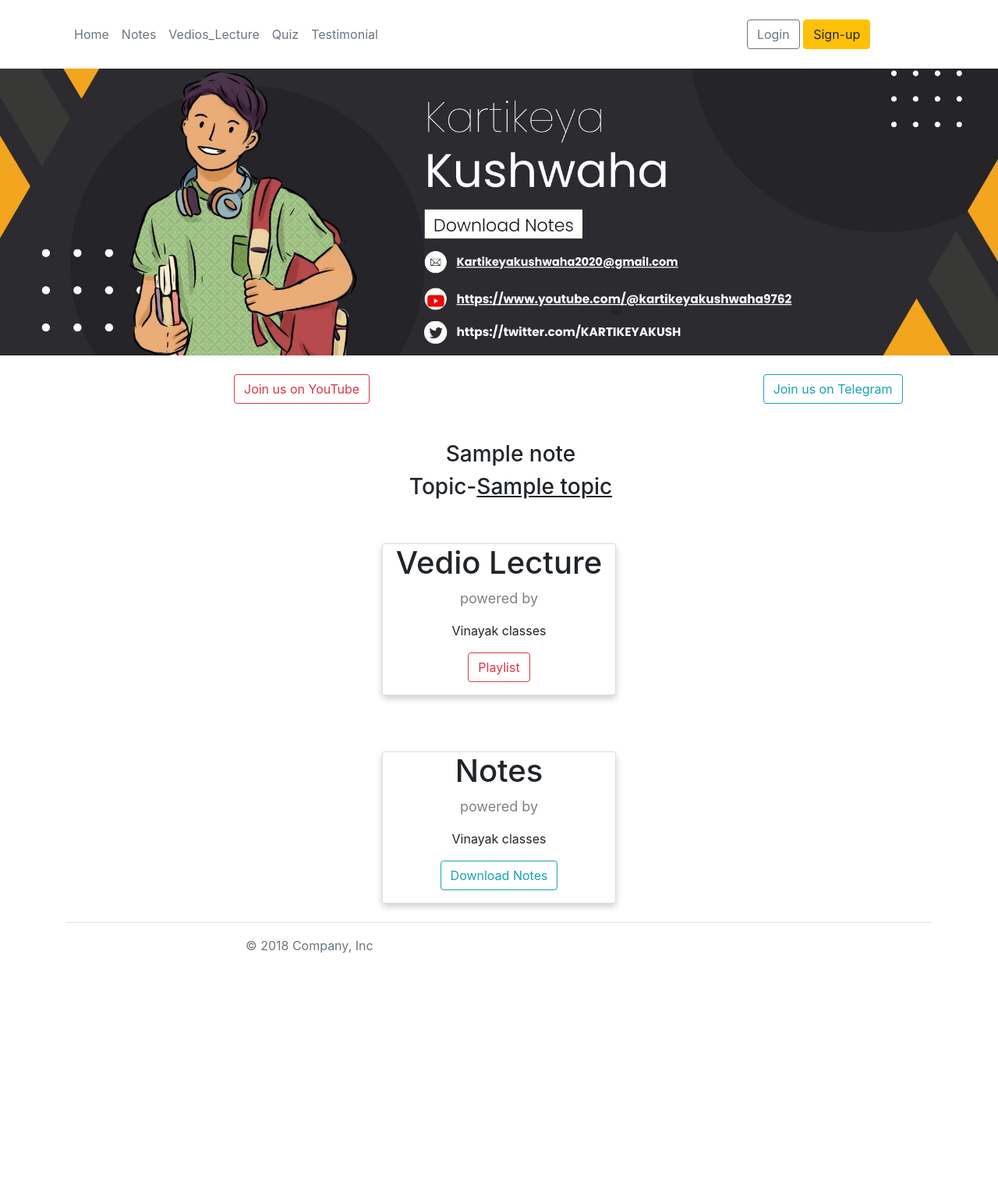
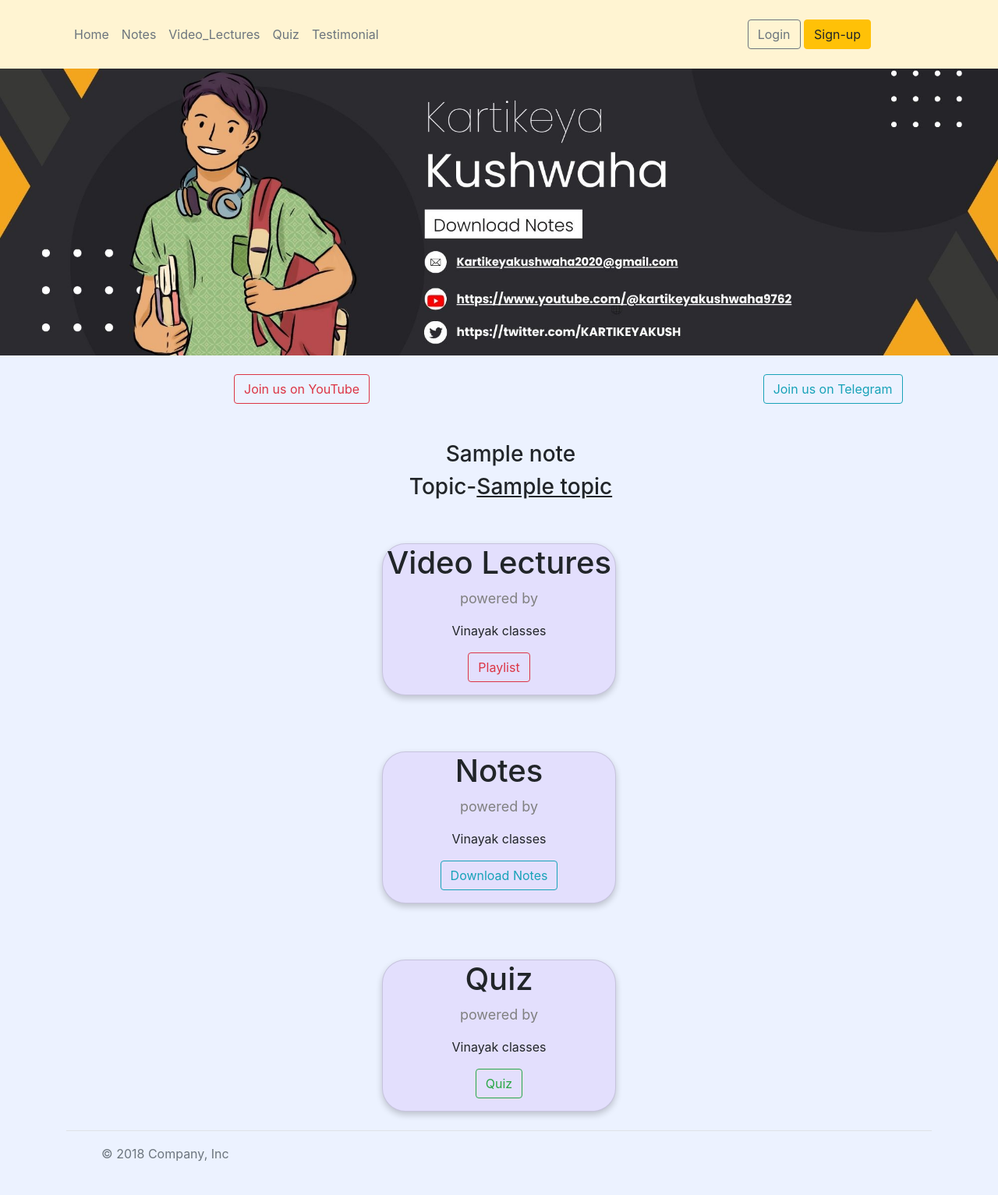
Before and after one commit to kartikeyakushwaha/KarVin-website, a Flask app: template templates/notes_page.html in a window 1280 px wide. Shown: the whole page at 78% size. Before the commit the page ends 1223 px from the top, so only its background shows below. Run offline with Flask 3, Linux system fonts and the light colour scheme; the template is opened without the code that fills it: most values are stand-ins (such as "Sample title", 1, 10 or a date in 2020).

Commit message:
some improvements

```diff
--- a/templates/nav.html
+++ b/templates/nav.html
@@ -5,7 +5,7 @@
     width:100%;
     top: 0;
   left: 0;
-  background-color:white;
+  background-color:#FFF4D2;
   }
 
   </style>
@@ -23,7 +23,7 @@
         <ul class="nav col-12 col-lg-auto me-lg-auto mb-2 justify-content-center mb-md-0">
           <li><a href="#" class="nav-link px-2 text-secondary">Home</a></li>
           <li><a href="" class="nav-link px-2 text-secondary">Notes</a></li>
-          <li><a href="#" class="nav-link px-2 text-secondary">Vedios_Lecture</a></li>
+          <li><a href="#" class="nav-link px-2 text-secondary">Video_Lectures</a></li>
           <li><a href="#" class="nav-link px-2 text-secondary">Quiz</a></li>
           <li><a href="#" class="nav-link px-2 text-secondary">Testimonial</a></li>
         </ul>
--- a/templates/notes_page.html
+++ b/templates/notes_page.html
@@ -13,18 +13,21 @@
   max-width: 300px;
   margin: auto;
   text-align: center;
+  border-radius:30px;
+  background-color:#E3DFFD;
 }
 
 .title1 {
   color: grey;
   font-size: 18px;
+
 }
 
 #card {
   border: none;
   outline: 0;
   display: inline-block;
-  padding: 8px;
+  padding: 10px;
   color: white;
   background-color: #000;
   text-align: center;
@@ -35,9 +38,10 @@
 
 
 
-card:hover, a:hover {
-  opacity: 0.7;
-}
+
+  #page{
+    background-color:#ECF2FF;
+  }
 
 </Style>
 
@@ -46,7 +50,7 @@ card:hover, a:hover {
 
  <!------------------------------------------->
    </head>
-   <body>
+   <body id="page">
    {%include 'nav.html'%}
      <br><br>
 
@@ -62,7 +66,7 @@ card:hover, a:hover {
    </button >
    </a>
 
-   <a href="#" target="_blank">
+   <a href="https://t.me/learn_with_KK" target="_blank">
      <button class="btn btn-outline-info" style="margin-left:500px">
       Join us on Telegram
    </button >
@@ -83,7 +87,7 @@ card:hover, a:hover {
   <div class="g-col-2">
   <div class="card ">
 
-  <h1>Vedio Lecture</h1>
+ <h1>Video Lectures</h1>
   <p class="title1">powered by </p>
   <p>Vinayak classes</p>
  <p>
@@ -104,10 +108,28 @@ card:hover, a:hover {
   <a href="{{notes.link}}" target="_blank" >
      <button class="btn btn-outline-info">
     Download Notes
-   </button ></p>
+   </button ></p></a>
 </div>
   </div>
     </div>
+
+
+ <br><br><br>
+<div class="g-col-2">
+  <div class="card ">
+
+  <h1>Quiz</h1>
+  <p class="title1">powered by </p>
+  <p>Vinayak classes</p>
+ <p>
+  <a href="{{notes.quiz}}" target="_blank" >
+     <button class="btn btn-outline-success">
+       Quiz
+   </button ></p></a>
+</div>
+  </div>
+    </div>
+
 <!-- After the embedded vedio link ----->
 
 
```
Also changed, not shown: templates/home.html (+5 -2 lines), 1 other file.
